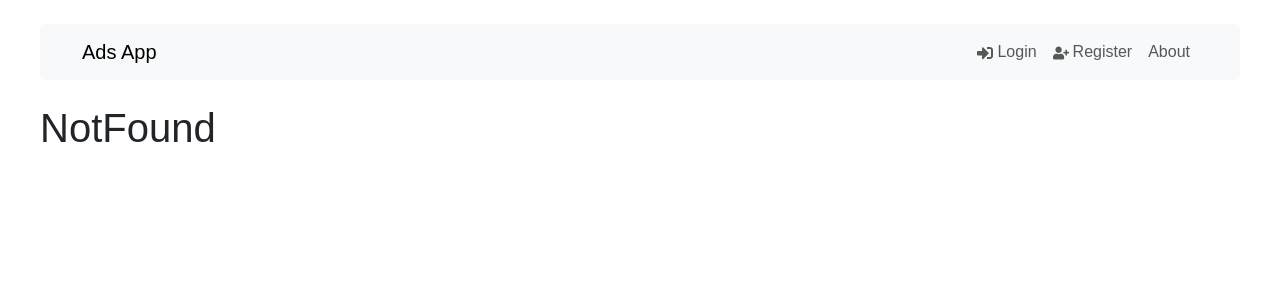
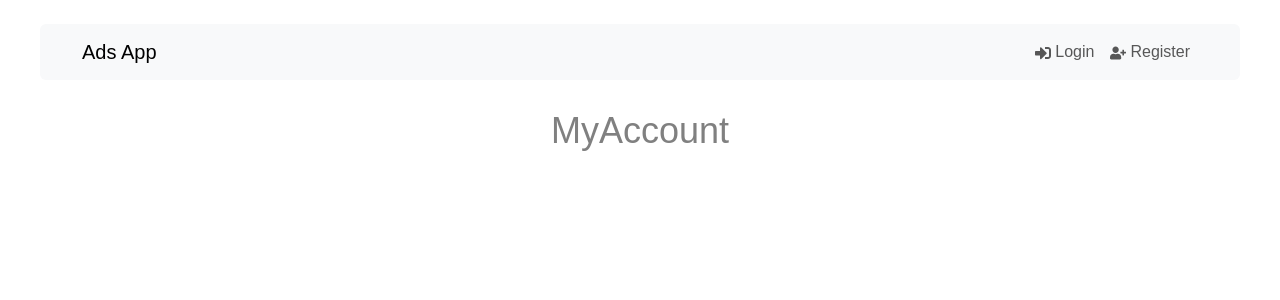
Before and after one commit to stanleyoos/Ads-Fullstack-Project, a React (Create React App) app in the folder client/: page /account in a window 1280 px wide. Shown: the top 300 px of the page. Built offline with nearby package versions, Linux system fonts and the light colour scheme; no server answers.

Commit message:
Change About component into MyAccount

```diff
--- a/client/src/App.js
+++ b/client/src/App.js
@@ -2,7 +2,6 @@ import { Routes, Route } from "react-router-dom"
 import Container from "./components/common/Container/Container"
 import NavBar from "./components/views/NavBar/NavBar"
 import HomePage from "./components/pages/HomePage/HomePage"
-import About from "./components/pages/About/About"
 import NotFound from "./components/pages/NotFound/NotFound"
 import { useDispatch } from "react-redux"
 import { useEffect } from "react"
@@ -15,6 +14,7 @@ import AdRemove from "./components/pages/AdRemove/AdRemove"
 import Login from "./components/pages/Login/Login"
 import Register from "./components/pages/Register/Register"
 import Logout from "./components/pages/Logout/Logout"
+import MyAccount from "./components/pages/MyAccount/MyAccount"
 
 function App() {
   const dispatch = useDispatch()
@@ -33,7 +33,7 @@ function App() {
         <NavBar />
         <Routes>
           <Route path="/" element={<HomePage />} />
-          <Route path="/about" element={<About />} />
+          <Route path="/account" element={<MyAccount />} />
           <Route path="/ad/:id" element={<SingleAd />} />
           <Route path="/ad/add" element={<AdAdd />} />
           <Route path="/ad/edit/:id" element={<AdEdit />} />
--- a/client/src/components/pages/About/About.jsx
+++ /dev/null
@@ -1,7 +0,0 @@
-import styles from "./About.module.scss"
-
-const About = () => {
-  return <div className={styles.about}>Copyright © AdsApp 2023</div>
-}
-
-export default About
--- /dev/null
+++ b/client/src/components/pages/MyAccount/MyAccount.jsx
@@ -0,0 +1,7 @@
+import styles from "./MyAccount.module.scss"
+
+const MyAccount = () => {
+  return <div className={styles.about}>MyAccount</div>
+}
+
+export default MyAccount
--- a/client/src/components/views/NavBar/NavBar.jsx
+++ b/client/src/components/views/NavBar/NavBar.jsx
@@ -2,7 +2,12 @@ import Container from "react-bootstrap/Container"
 import Nav from "react-bootstrap/Nav"
 import Navbar from "react-bootstrap/Navbar"
 import { NavLink } from "react-router-dom"
-import { FaSignInAlt, FaUserPlus, FaSignOutAlt } from "react-icons/fa"
+import {
+  FaSignInAlt,
+  FaUserPlus,
+  FaSignOutAlt,
+  FaUserCircle,
+} from "react-icons/fa"
 //import styles from "./NavBar.module.scss"
 import { useSelector } from "react-redux"
 import { getLoggedUser } from "../../../redux/subreducers/userRedux"
@@ -46,9 +51,12 @@ const NavBar = () => {
                 </Nav.Link>
               )}
 
-              <Nav.Link as={NavLink} to="/about">
-                About
-              </Nav.Link>
+              {user && (
+                <Nav.Link as={NavLink} to="/account">
+                  <FaUserCircle className="me-1" />
+                  Profile
+                </Nav.Link>
+              )}
             </Nav>
           </Navbar.Collapse>
         </Container>
```
Also changed, not shown: client/src/components/pages/MyAccount/MyAccount.module.scss (renamed from client/src/components/pages/About/About.module.scss).
